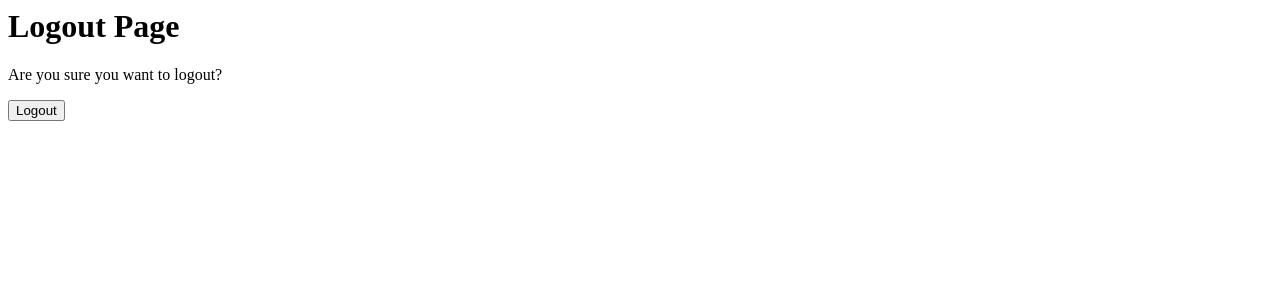
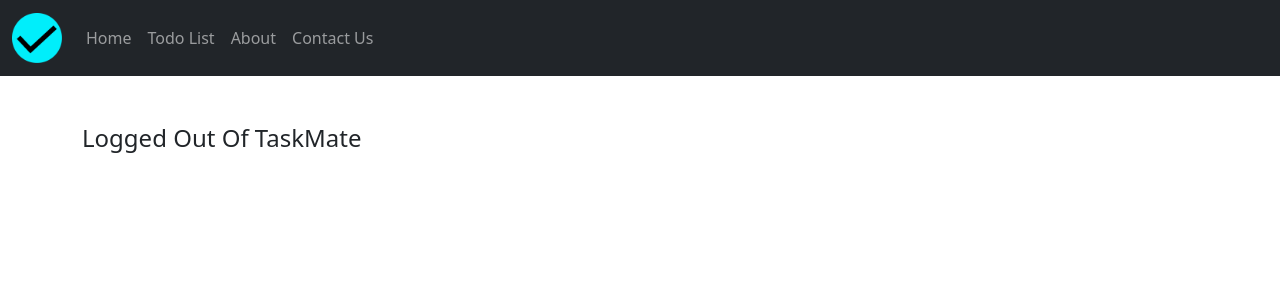
Before and after one commit to Robotmcgregor/taskmate, a Django app: page /account/logout/ in a window 1280 px wide. Shown: the top 300 px of the page. Run offline with Django 4.2, Linux system fonts and the light colour scheme; some libraries are stand-ins or nearby versions.

Commit message:
logout page

```diff
--- a/taskmate/settings.py
+++ b/taskmate/settings.py
@@ -135,3 +135,5 @@ STATICFILES_DIRS = [os.path.join(BASE_DIR, 'static')]
 
 CRISPY_TEMPLATE_PACK = 'bootstrap5'
 CRISPY_ALLOWED_TEMPLATE_PACKS = "bootstrap5"
+
+LOGIN_REDIRECT_URL = 'todolist'
--- a/users_app/templates/logout.html
+++ b/users_app/templates/logout.html
@@ -1,8 +1,33 @@
-<!-- FILEPATH: /c:/Users/robot/pydjango/django_project2/taskmate/users_app/templates/logout.html -->
+{% extends 'base.html' %}
+{% load crispy_forms_tags %}
 
-<h1>Logout Page</h1>
-<p>Are you sure you want to logout?</p>
-<form action="{% url 'logout' %}" method="post">
-    {% csrf_token %}
-    <button type="submit">Logout</button>
-</form>
+{% block title %}
+    <title>Logout - Taskmate</title>
+{% endblock title %}
+
+{% block context %}
+        {% comment %} <div class="container mt-5">
+            <h2>Login To TaskMate</h2>
+            {% if messages %}
+                {% for message in messages %}
+                    <div class="alert alert-success alert-dismissible fade show col-6" role="alert">
+                        {{message}}
+                        <button type="button" class="btn-close" data-bs-dismiss="alert" aria-label="Close">
+                        </button>
+                    </div>
+                {% endfor %}
+            {% endif %}
+
+            <form method="POST" class="mt-5 col-6">
+                {% csrf_token %}
+                {{ form | crispy }}
+                <button type="submit" class="btn btn-primary">Login</button>
+
+        </div> {% endcomment %}
+        <div class="container mt-5">
+            <h4>Logged Out Of TaskMate</h4>
+
+
+        </div>
+
+{% endblock context %}
--- a/users_app/templates/register.html
+++ b/users_app/templates/register.html
@@ -2,7 +2,7 @@
 {% load crispy_forms_tags %}
 
 {% block title %}
-    <title>Login - Taskmate</title>
+    <title>Register - Taskmate</title>
 {% endblock title %}
 
 {% block context %}
--- a/users_app/views.py
+++ b/users_app/views.py
@@ -9,8 +9,8 @@ def register(request):
             register_form.save()
             messages.success(request, ("New User Account Created, Login To Get Started!"))
 
-            return redirect('register')
+            return redirect('login')
     else:
         register_form = CustomUserCreationForm()
 
-        return render(request, 'register.html', {'register_form':register_form})
+    return render(request, 'register.html', {'register_form':register_form})
```
Also changed, not shown: db.sqlite3.
